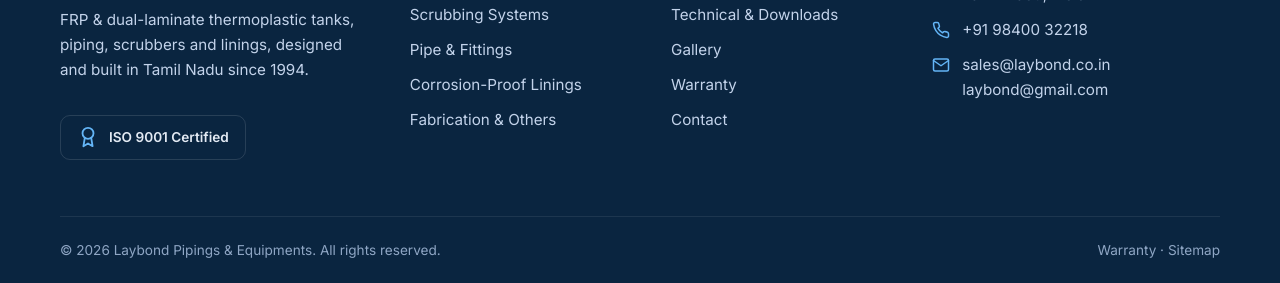
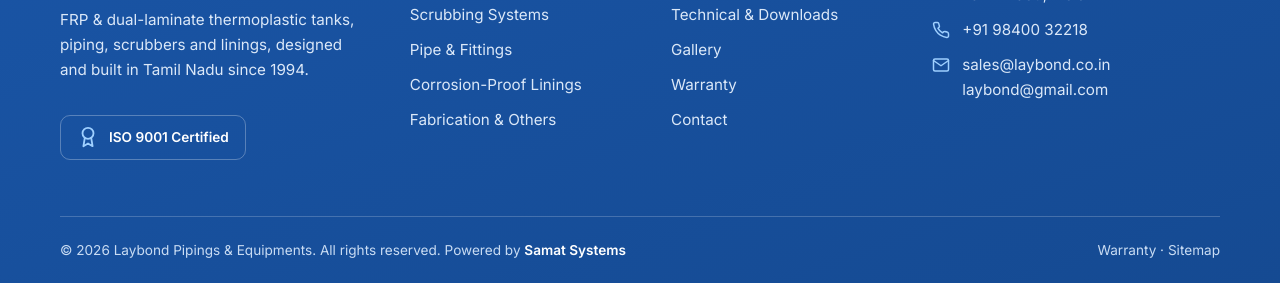
Before and after one commit to SamatSystems/laybond.co.in, a plain HTML site: page index.html in a window 1280 px wide. Shown: the part 5441-5724 px from the top of the page. Drawn offline with nearby package versions, Linux system fonts and the light colour scheme.

Commit message:
Footer: lighter brand blue, add Samat Systems credit
Co-Authored-By: Claude Opus 5.5 <noreply@anthropic.com>

```diff
--- a/assets/css/style.css
+++ b/assets/css/style.css
@@ -893,3 +893,14 @@ html, body { max-width: 100%; overflow-x: clip; }
   .hero-trust li { padding: 0; border-left: 0; flex-direction: column; text-align: center; gap: 6px; flex: 1; }
   .hero-trust span { align-items: center; }
 }
+
+/* Footer – lighter brand blue */
+.site-footer { background: linear-gradient(160deg, #1a56a8 0%, #154a92 100%); color: #dbe8f8; }
+.site-footer a { color: #dbe8f8; }
+.site-footer a:hover { color: #fff; text-decoration: underline; text-underline-offset: 3px; }
+.site-footer h4, .footer-tag { color: #fff; }
+.site-footer .footer-tag span, .site-footer .footer-contact svg, .site-footer .iso-badge svg { color: #9fd0ff; }
+.iso-badge { border-color: rgba(255,255,255,.28); color: #fff; }
+.footer-bottom { border-top-color: rgba(255,255,255,.2); color: #c9dcf3; }
+.footer-bottom a { color: #c9dcf3; }
+.footer-bottom strong { color: #fff; font-weight: 600; }
--- a/index.html
+++ b/index.html
@@ -240,7 +240,7 @@
       </div>
     </div>
     <div class="footer-bottom">
-      <span>© <span data-year>2026</span> Laybond Pipings &amp; Equipments. All rights reserved.</span>
+      <span>© <span data-year>2026</span> Laybond Pipings &amp; Equipments. All rights reserved. Powered by <strong>Samat Systems</strong></span>
       <span><a href="warranty.html">Warranty</a> · <a href="sitemap.xml">Sitemap</a></span>
     </div>
   </div>
```
Also changed, not shown: 404.html (+1 -1 lines), about.html (+1 -1 lines), chemical-handling-systems.html (+1 -1 lines), contact.html (+1 -1 lines), corrosion-proof-linings.html (+1 -1 lines), frp-tanks.html (+1 -1 lines), fume-extraction.html (+1 -1 lines), gallery.html (+1 -1 lines), industries.html (+1 -1 lines), pipe-fittings.html (+1 -1 lines), steel-fabrications.html (+1 -1 lines), technical.html (+1 -1 lines), thank-you.html (+1 -1 lines), warranty.html (+1 -1 lines), 1 other file.
